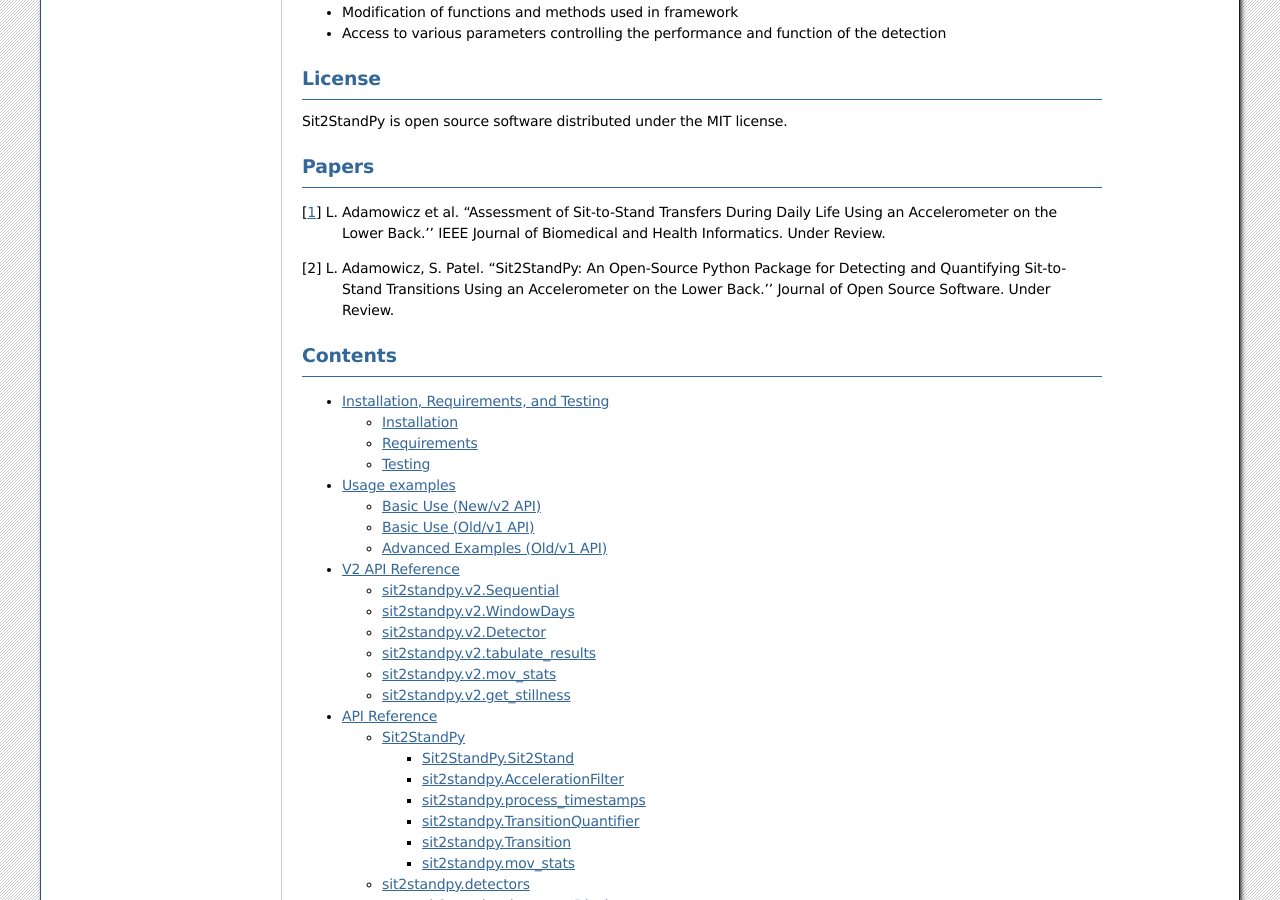
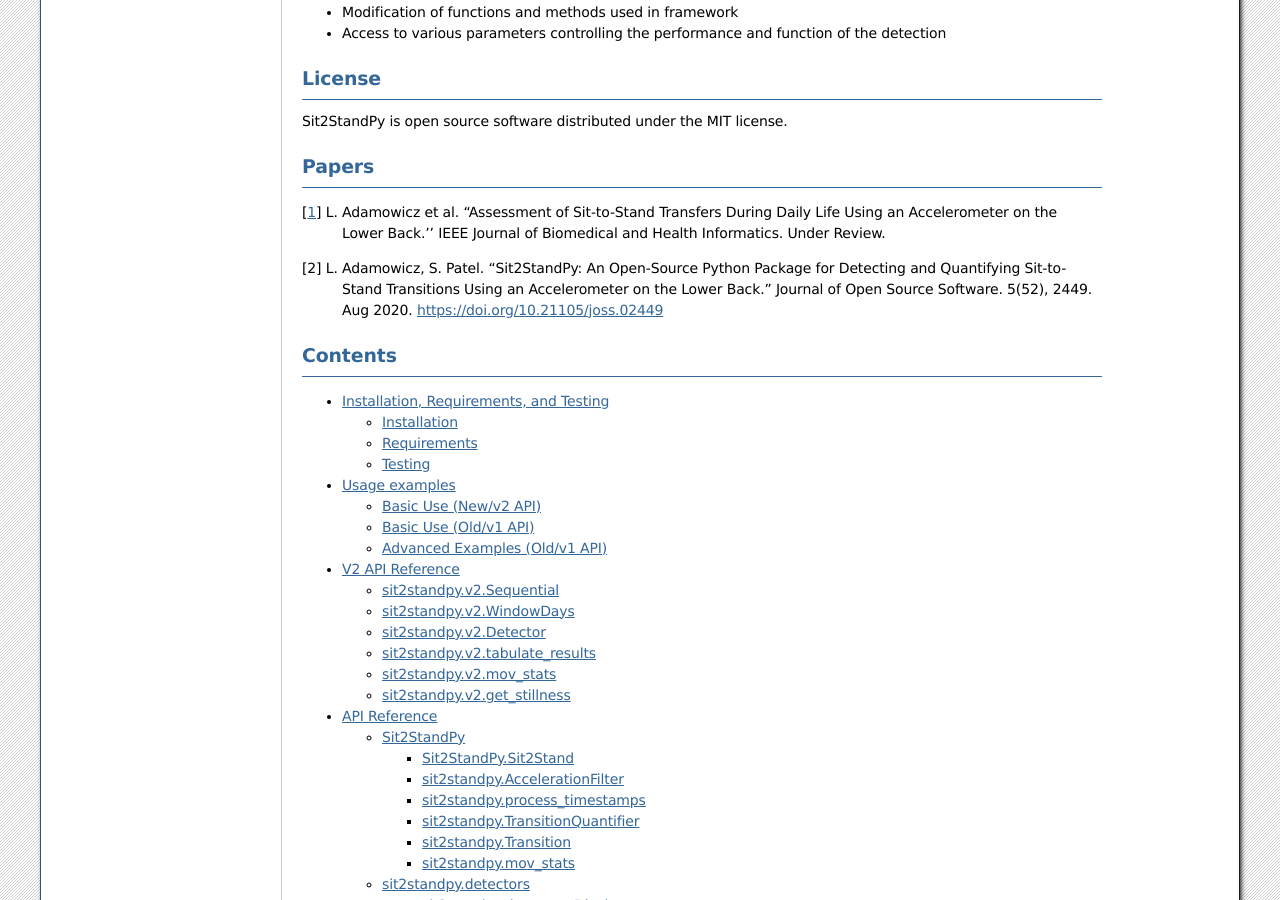
Before and after one commit to pfizer-opensource/sit2standpy, a Sphinx documentation site: the page built from docs/index.rst, in a window 1280 px wide and 900 px high, scrolled down 510 px. Built offline with Sphinx 7.4.7, drawn with Linux system fonts in a browser that asks for light colours.

Commit message:
update citation

```diff
--- a/docs/index.rst
+++ b/docs/index.rst
@@ -38,7 +38,7 @@ Sit2StandPy is open source software distributed under the MIT license.
 Papers
 ------
 .. [1] L. Adamowicz et al. "Assessment of Sit-to-Stand Transfers During Daily Life Using an Accelerometer on the Lower Back.'' IEEE Journal of Biomedical and Health Informatics. Under Review.
-.. [2] L. Adamowicz, S. Patel. "Sit2StandPy: An Open-Source Python Package for Detecting and Quantifying Sit-to-Stand Transitions Using an Accelerometer on the Lower Back.'' Journal of Open Source Software. Under Review.
+.. [2] L. Adamowicz, S. Patel. "Sit2StandPy: An Open-Source Python Package for Detecting and Quantifying Sit-to-Stand Transitions Using an Accelerometer on the Lower Back." Journal of Open Source Software. 5(52), 2449. Aug 2020. https://doi.org/10.21105/joss.02449
 
 
 Contents
```
